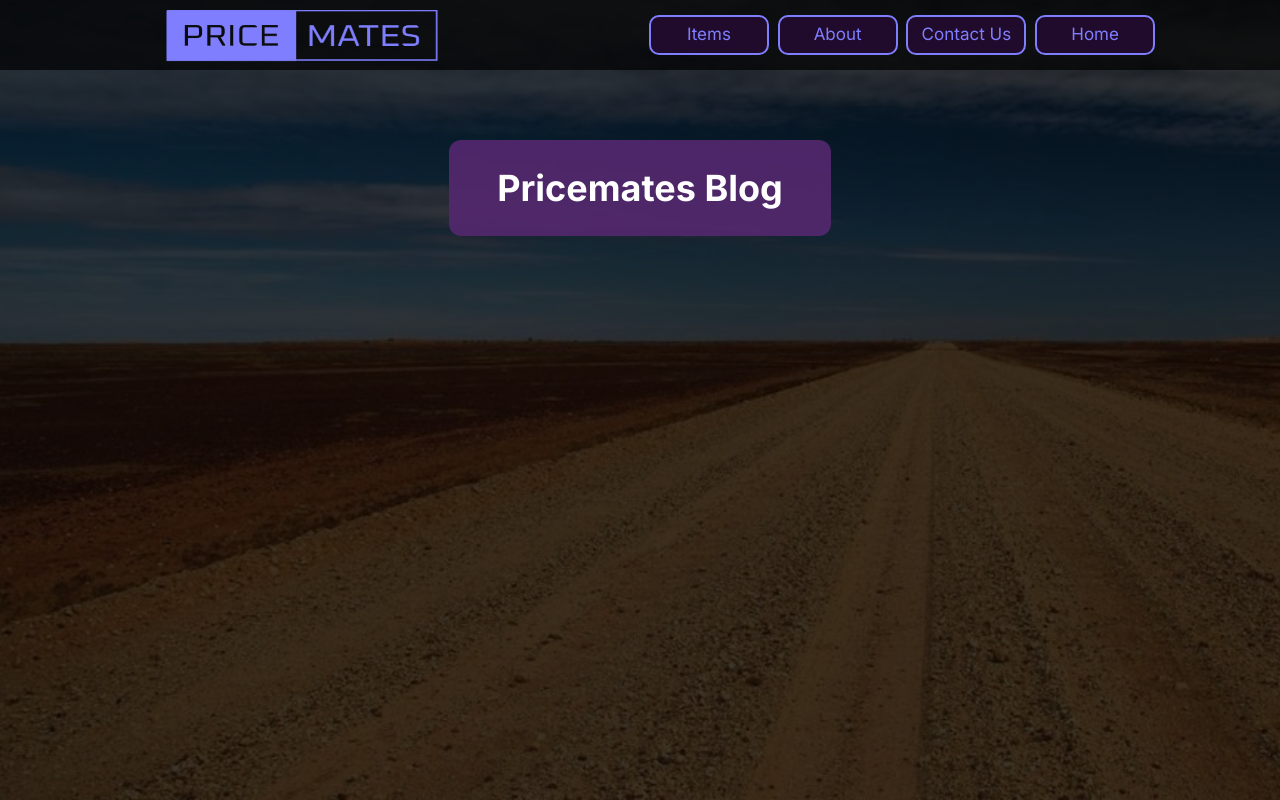
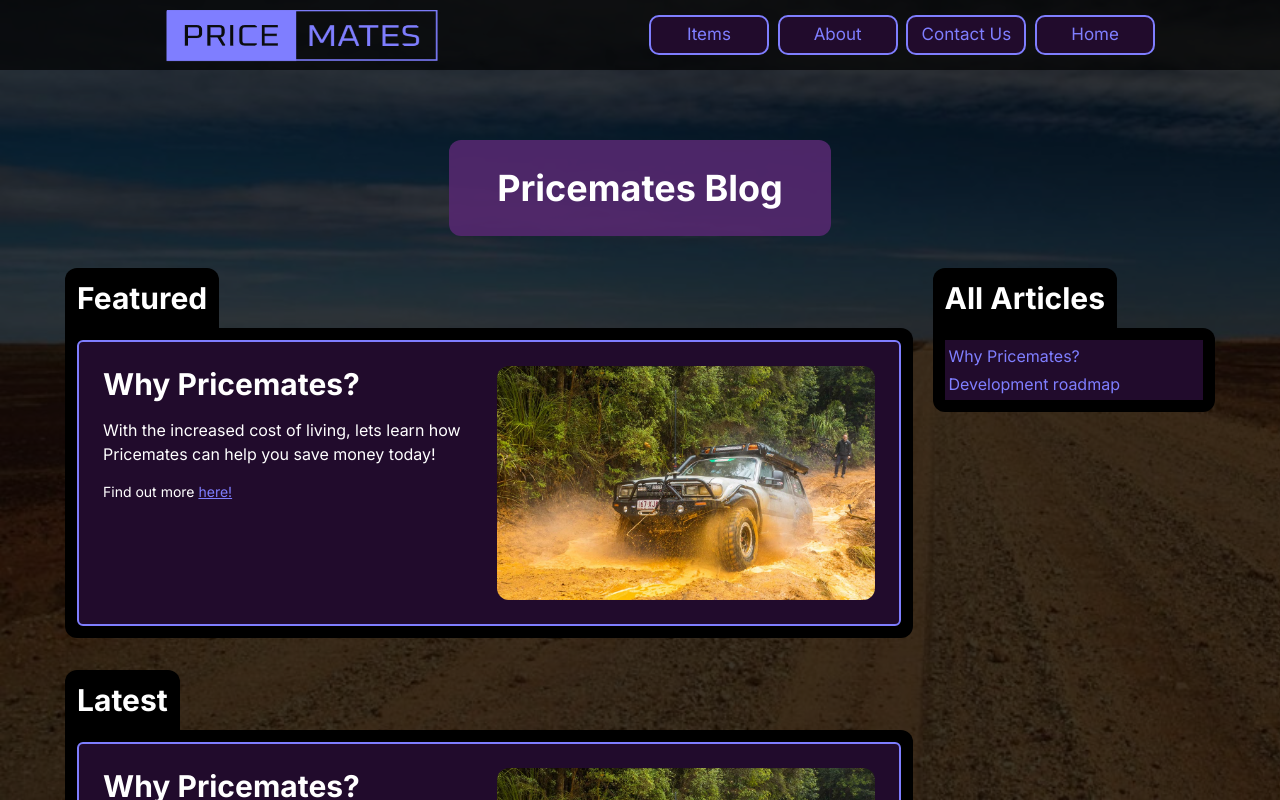
Before and after one commit to oldbettie/price-tracker-web, a Next.js app: page /blog in a window 1280 px wide. Shown: the top 800 px of the page. Built offline with nearby package versions, Linux system fonts and the light colour scheme; no server answers.

Commit message:
add basic layout for blog page

```diff
--- a/next.config.js
+++ b/next.config.js
@@ -3,7 +3,7 @@ const nextConfig = {
   experimental: {
     appDir: true,
   },
-  output: 'export',
+  output: "export",
   images: {
     unoptimized: true,
   },
--- /dev/null
+++ b/src/Components/ui/ArticleCard.tsx
@@ -0,0 +1,32 @@
+import { FeatureArticle } from "@/app/blog/page"
+import React from "react"
+
+export type FeatureCardProps = {
+    articleType: string
+    article: FeatureArticle
+}
+
+export function ArticleCard({ articleType, article }: FeatureCardProps): JSX.Element {
+    return (
+        <div>
+            <h3 className="text-3xl font-bold mt-8 p-3 bg-black w-fit rounded-t-xl">{articleType}</h3>
+            <div className="p-3 bg-black rounded-b-xl rounded-tr-xl">
+                <div className="border-primary bg-secondary border-2 md:max-h-80 rounded-md p-6 flex flex-col md:flex-row gap-4">
+                    <div className="space-y-4 md:w-1/2">
+                        <h2 className="text-3xl font-bold text-center md:text-left">{article.title}</h2>
+                        <p className="text-md">{article.description}</p>
+                        <p className="text-sm">
+                            Find out more{" "}
+                            <a className="underline hover:cursor-pointer hover:text-backup" href={article.link}>
+                                here!
+                            </a>
+                        </p>
+                    </div>
+                    <div className="md:w-1/2 h-full flex justify-center">
+                        <img className="rounded-xl max-h-60" src={article.image} alt="Why pricemates?" />
+                    </div>
+                </div>
+            </div>
+        </div>
+    )
+}
--- /dev/null
+++ b/src/Components/ui/ArticleList.tsx
@@ -0,0 +1,29 @@
+import React from "react"
+import { ArticleList } from "@/app/blog/articles/articles"
+
+type ListProps = {
+    articleList: ArticleList[]
+}
+
+export function ArticleList({ articleList }: ListProps): JSX.Element {
+    return (
+        <div className="lg:w-1/3">
+            <h3 className="text-3xl font-bold mt-8 p-3 bg-black w-fit rounded-t-xl">All Articles</h3>
+            <div className="p-3 bg-black rounded-b-xl rounded-tr-xl">
+                <div className="bg-secondary flex flex-col gap-1 p-1">
+                    {articleList.map((e) => {
+                        return (
+                            <div key={e.title}>
+                                <p>
+                                    <a className="hover:text-backup" href={e.url}>
+                                        {e.title}
+                                    </a>
+                                </p>
+                            </div>
+                        )
+                    })}
+                </div>
+            </div>
+        </div>
+    )
+}
--- /dev/null
+++ b/src/app/blog/articles/articles.ts
@@ -0,0 +1,15 @@
+export type ArticleList = {
+    title: string
+    url: string
+}
+
+export const articles: ArticleList[] = [
+    {
+        title: "Why Pricemates?",
+        url: "/blog/articles/why-pricemates",
+    },
+    {
+        title: "Development roadmap",
+        url: "/blog/articles/development-roadmap",
+    },
+]
--- a/src/app/blog/page.tsx
+++ b/src/app/blog/page.tsx
@@ -1,5 +1,8 @@
 import React from "react"
 import { PageContent } from "@/Components/page/PageContent"
+import { ArticleCard } from "@/Components/ui/ArticleCard"
+import { ArticleList } from "@/Components/ui/ArticleList"
+import { articles } from "@/app/blog/articles/articles"
 
 export const metadata = {
     title: "Blog - Pricemates",
@@ -16,14 +19,23 @@ export type FeatureArticle = {
 export default function Blog(): JSX.Element {
     const currentFeature: FeatureArticle = {
         title: "Why Pricemates?",
-        description: "How can Pricemates help you save money.",
-        image: "/images/blog.png",
+        description: "With the increased cost of living, lets learn how Pricemates can help you save money today!",
+        image: "/muddy-cruiser.jpg",
         link: "/blog/articles/why-pricemates",
     }
 
     return (
         <PageContent>
-            <h2 className="text-4xl font-bold flex items-center p-12 rounded-xl bg-backupOpacity90 h-20 w-fit m-auto">Pricemates Blog</h2>
+            <h2 className="text-4xl font-bold  flex items-center p-12 rounded-xl bg-backupOpacity90 h-20 w-fit m-auto">
+                Pricemates Blog
+            </h2>
+            <div className="flex gap-5 flex-col lg:flex-row">
+                <div className="w-fit">
+                    <ArticleCard article={currentFeature} articleType="Featured" />
+                    <ArticleCard article={currentFeature} articleType="Latest" />
+                </div>
+                <ArticleList articleList={articles} />
+            </div>
         </PageContent>
     )
 }
```
Also changed, not shown: public/muddy-cruiser.jpg (added).
